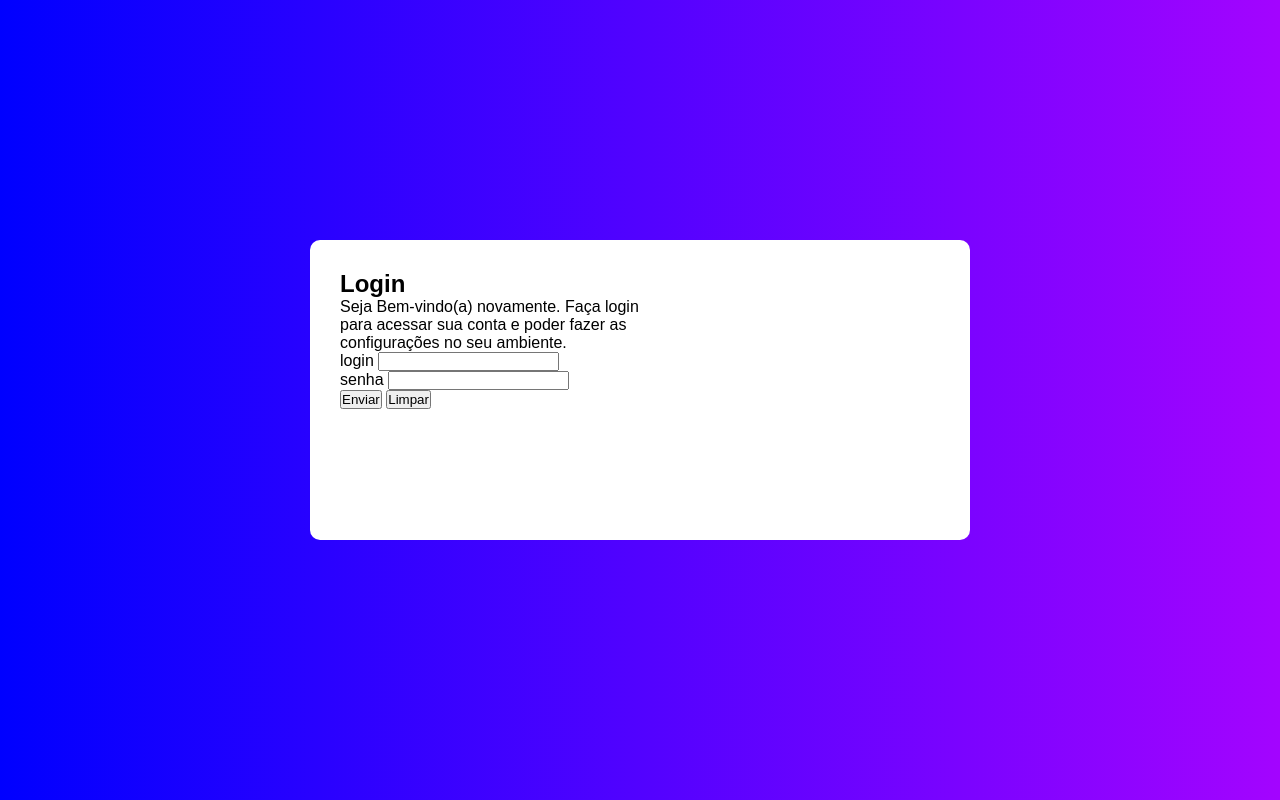
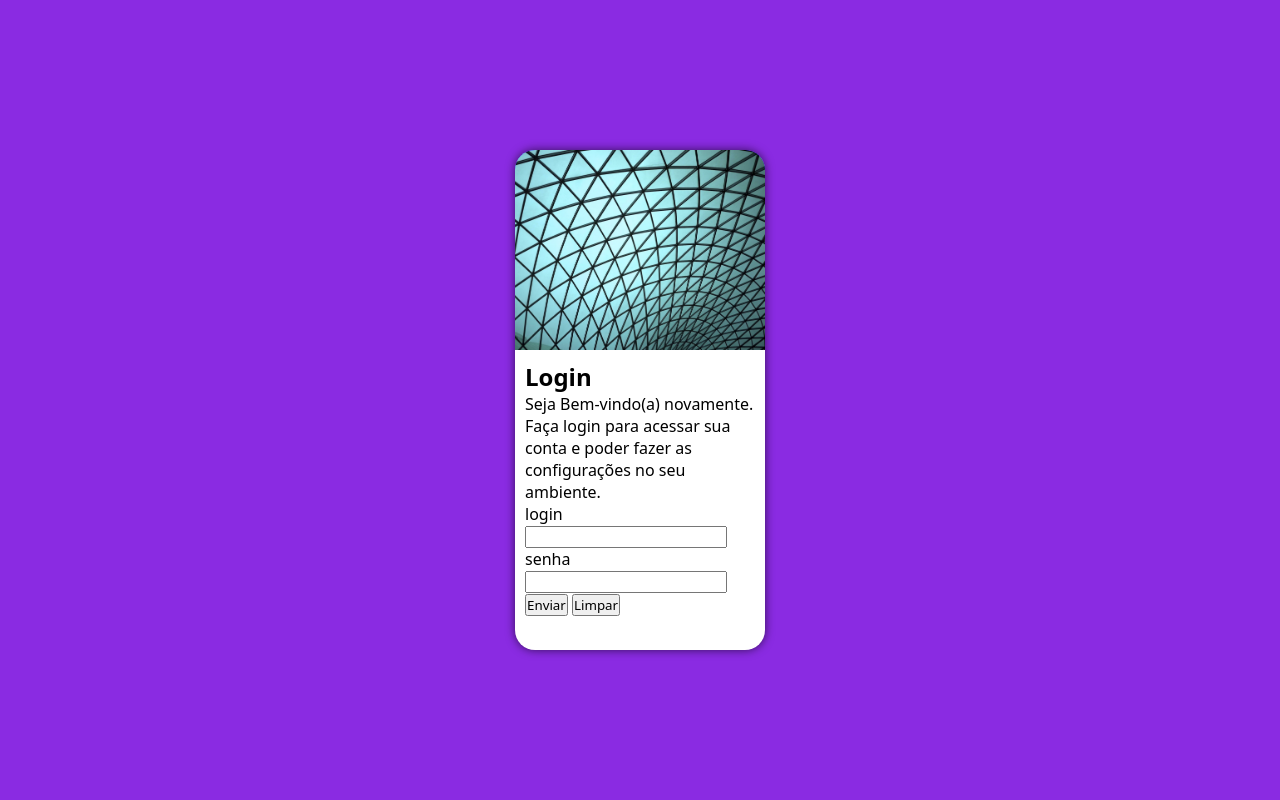
Before and after one commit to ryanpereiracody/Projeto-Login, a plain HTML site: page index.html in a window 1280 px wide. Drawn offline with nearby package versions, Linux system fonts and the light colour scheme.

Commit message:
começei o CSS do meu projeto

```diff
--- a/estilos/style.css
+++ b/estilos/style.css
@@ -3,37 +3,48 @@
 *{
     margin: 0px;
     padding: 0px;
+    font-family: system-ui, -apple-system, BlinkMacSystemFont, 'Segoe UI', Roboto, Oxygen, Ubuntu, Cantarell, 'Open Sans', 'Helvetica Neue', sans-serif;
+    box-sizing: border-box;
 }
 
 body, html {
-    font-family: Arial, Helvetica, sans-serif;
+   background-color: blueviolet;
+   height: 100vh;
+   width: 100vw;
+}
+
+main{
+    position: relative;
+    height: 100vh;
+    width: 100vw;
+    }
+
+section#login{
+    position: absolute;
+    top: 50%;
+    left: 50%;
+
+    transform: translate(-50%, -50%);
+
+    background-color: white;
+    width: 250px;
+    height: 500px;
+    margin: auto;
+    border-radius: 20px;
+    overflow: hidden;
+    box-shadow: 0px 0px 10px rgba(0, 0, 0, 0.623);
+}
+section#login > div#imagem{
+    background: blue url(../imagens/pexels-pixabay-248921\ \(1\).jpg);
+    height: 200px;
+    background-size: cover;
+    background-position: right center;
+    background-repeat: no-repeat;
 
 }
 
-body{
-    background-image: linear-gradient(to left, rgb(163, 4, 255), blue);
-}
-
-main{
-    background-color: white;
-    padding: 30px;
-    height: 30vh;
-    width: 600px;
-    margin: auto;
-    margin-top: 30vh;
-    border-radius: 10px;
-
-    }
-
-section{
-    width: 50%;
+section#login > div#Formulario {
+    padding: 10px;
+    display: block;
 
 }
-div#imagem{
-
-
-background: url(../imagens/pexels-pixabay-248921\ \(1\).jpg);
-    background-position: left center;
-    background-repeat: no-repeat;
-    background-size: cover;
-    }
```
